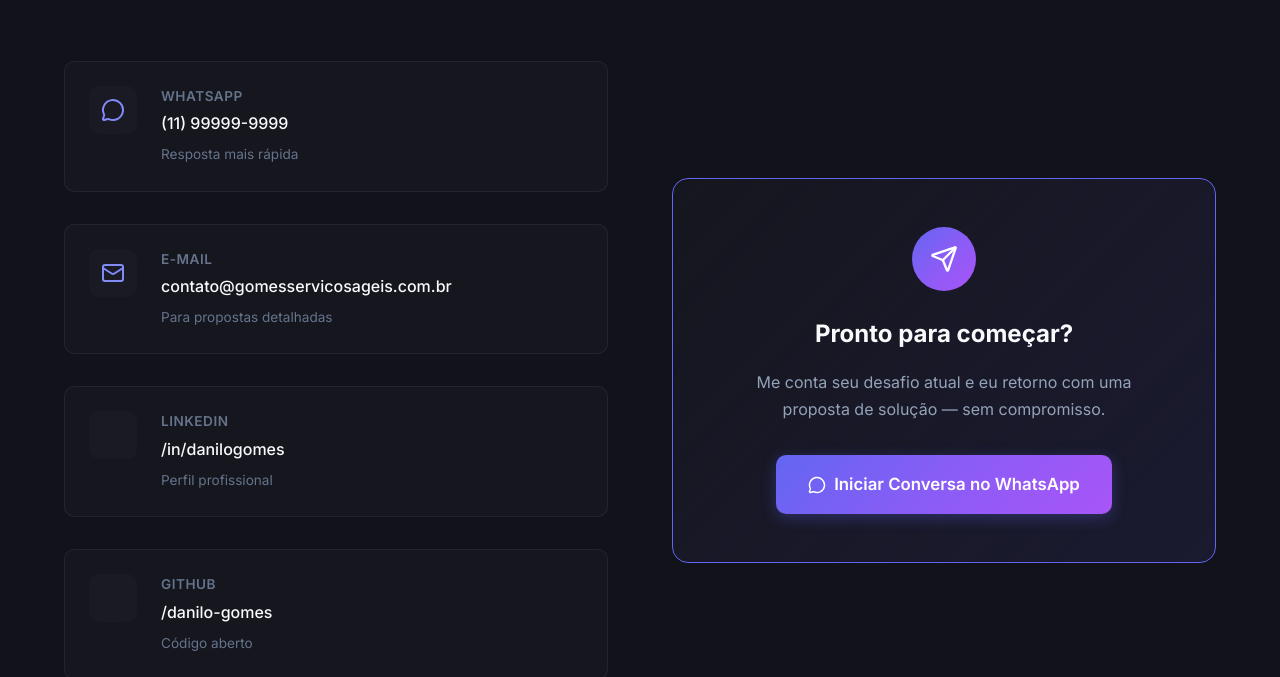
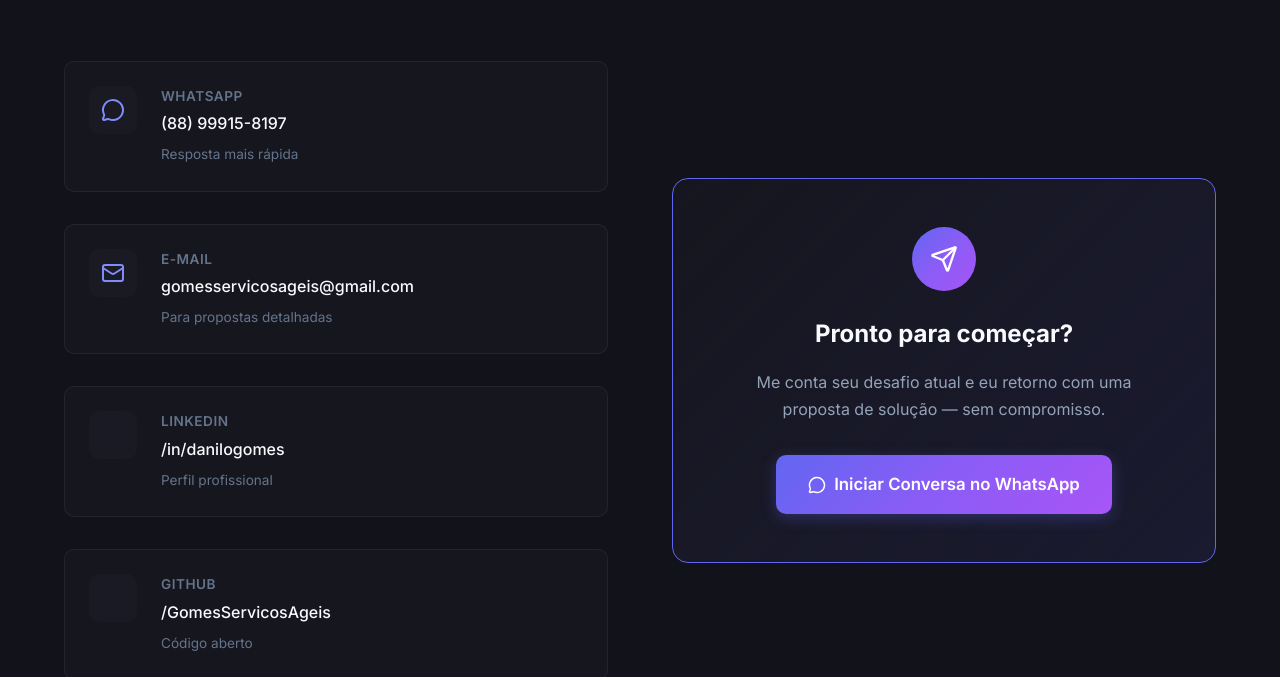
Before and after one commit to GomesServicosAgeis/portfolio-gomes-servicos-ageis, a website: page index.html in a window 1280 px wide. Shown: the part 6910-7587 px from the top of the page. Drawn offline with nearby package versions, Linux system fonts and the light colour scheme; some icons are missing.

```diff
--- a/index.html
+++ b/index.html
@@ -604,7 +604,7 @@
                         </div>
                         <div class="contato-details">
                             <h4>WhatsApp</h4>
-                            <a href="https://wa.me/5511999999999" target="_blank">(11) 99999-9999</a>
+                            <a href="https://wa.me/5588999158197" target="_blank">(88) 99915-8197</a>
                             <span>Resposta mais rápida</span>
                         </div>
                     </div>
@@ -615,7 +615,7 @@
                         </div>
                         <div class="contato-details">
                             <h4>E-mail</h4>
-                            <a href="mailto:contato@gomesservicosageis.com.br">contato@gomesservicosageis.com.br</a>
+                            <a href="mailto:gomesservicosageis@gmail.com">gomesservicosageis@gmail.com</a>
                             <span>Para propostas detalhadas</span>
                         </div>
                     </div>
@@ -637,7 +637,7 @@
                         </div>
                         <div class="contato-details">
                             <h4>GitHub</h4>
-                            <a href="https://github.com/seugithub" target="_blank">/danilo-gomes</a>
+                            <a href="https://github.com/GomesServicosAgeis" target="_blank">/GomesServicosAgeis</a>
                             <span>Código aberto</span>
                         </div>
                     </div>
```
